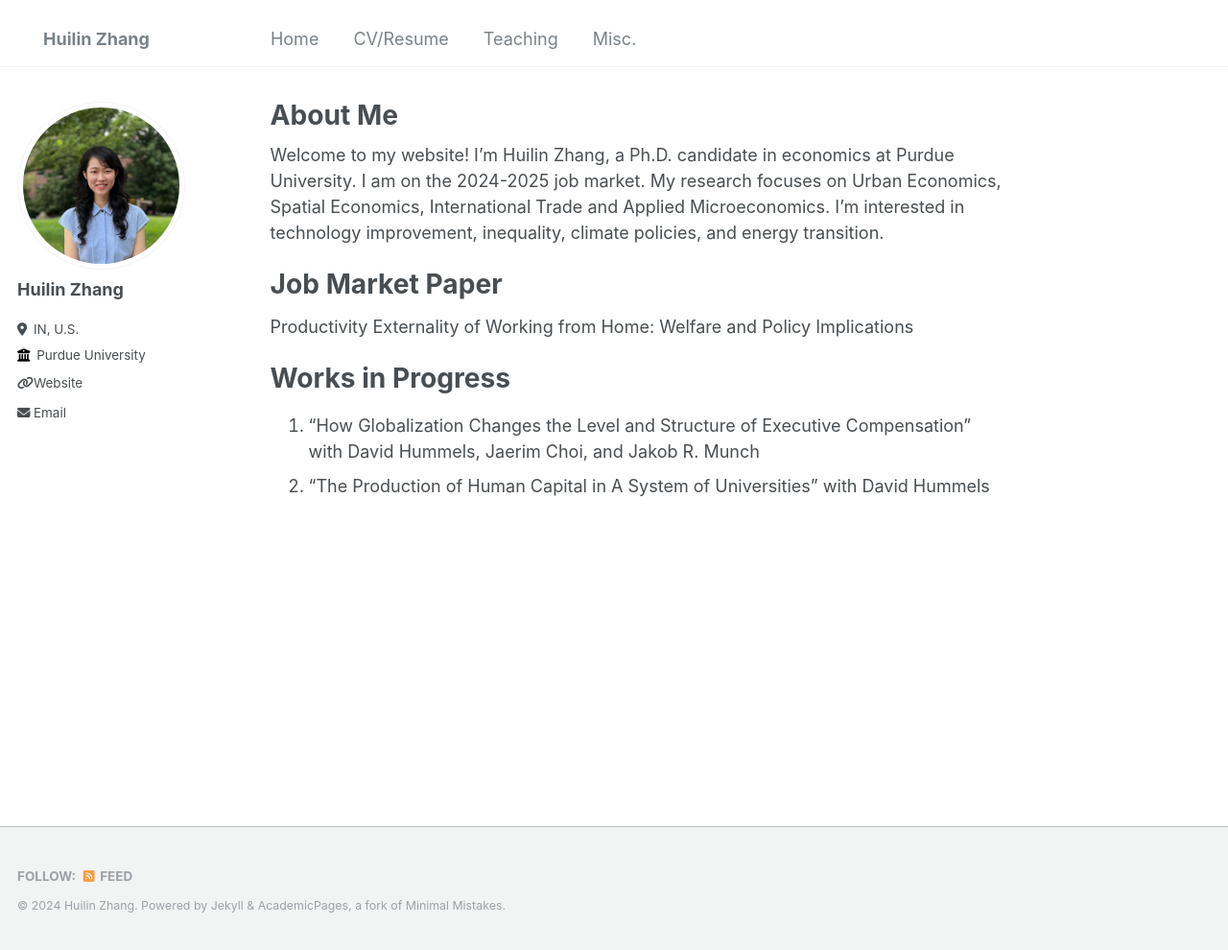
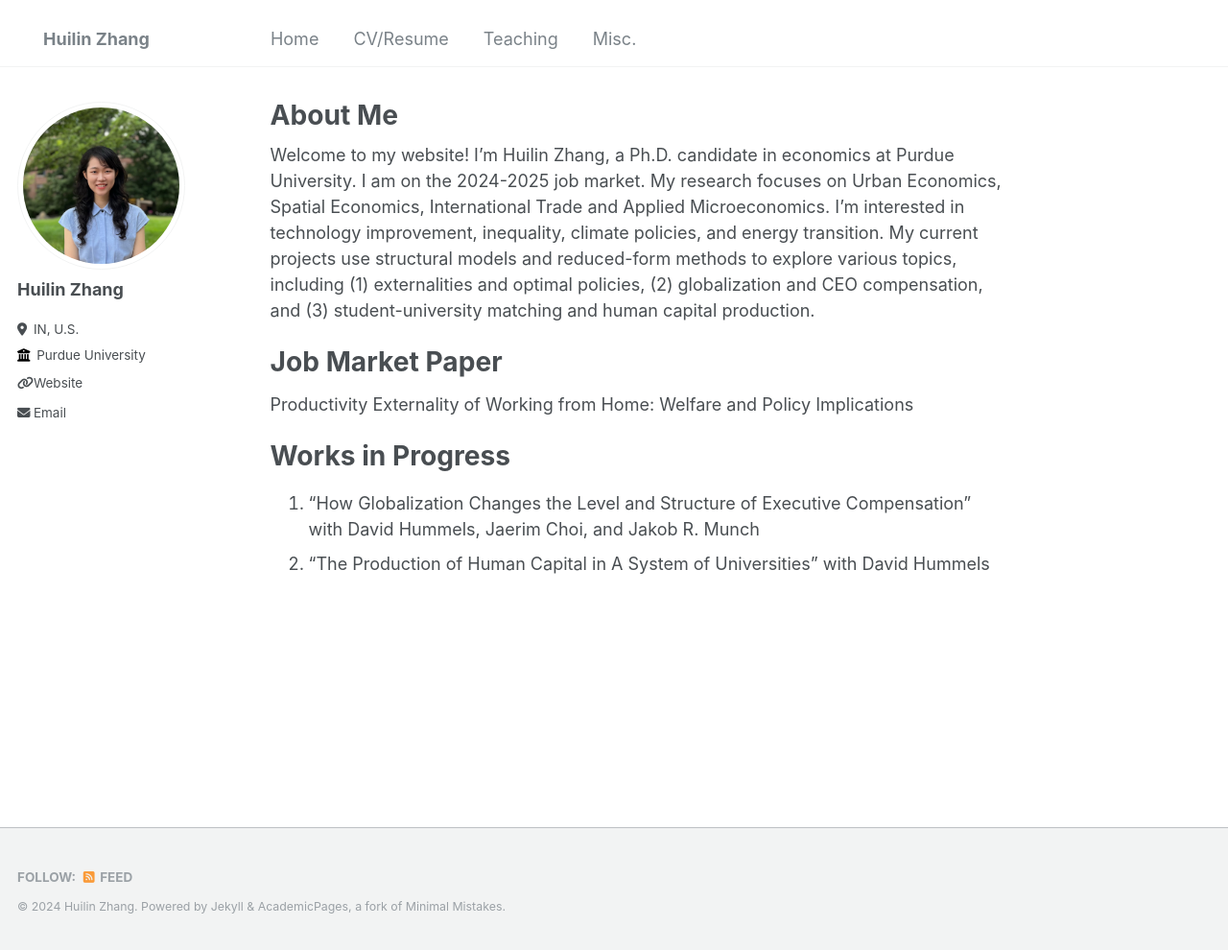
Before and after one commit to huilin-zhang/huilin-zhang.github.io, a Jekyll site: the page built from _pages/about.md, in a window 1280 px wide and 990 px high. Shown: the whole window at 96% size. Built offline with Jekyll 4.4.1, drawn with Linux system fonts in a browser that asks for light colours.

Commit message:
1 sentence intro

```diff
--- a/_pages/about.md
+++ b/_pages/about.md
@@ -7,7 +7,7 @@
   - /about.html
 ---
 
-Welcome to my website! I’m Huilin Zhang, a Ph.D. candidate in economics at Purdue University. I am on the 2024-2025 job market. My research focuses on Urban Economics, Spatial Economics, International Trade and Applied Microeconomics. I'm interested in technology improvement, inequality, climate policies, and energy transition.
+Welcome to my website! I’m Huilin Zhang, a Ph.D. candidate in economics at Purdue University. I am on the 2024-2025 job market. My research focuses on Urban Economics, Spatial Economics, International Trade and Applied Microeconomics. I'm interested in technology improvement, inequality, climate policies, and energy transition. My current projects use structural models and reduced-form methods to explore various topics, including (1) externalities and optimal policies, (2) globalization and CEO compensation, and (3) student-university matching and human capital production.
 
 Job Market Paper
 ======
```
